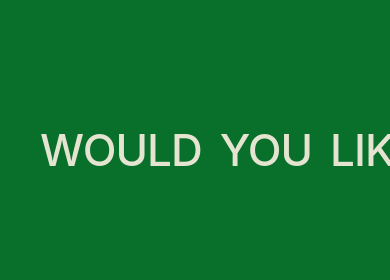
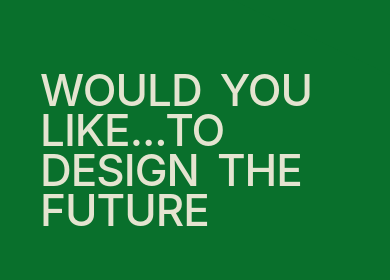
Before and after one commit to uwctrl-y/uwctrly, a Vue app: page / in a window 390 px wide. Shown: the part 808-1088 px from the top of the page. Built offline with nearby package versions, Linux system fonts and the light colour scheme.

Commit message:
added text wrap for smaller viewwidths

```diff
--- a/src/views/SlidingTextPreIntroduction.vue
+++ b/src/views/SlidingTextPreIntroduction.vue
@@ -123,6 +123,7 @@ export default {
   }
   .section-heading {
     padding-top: 0;
+    flex-wrap: wrap;
     column-gap: 22px;
   }
 }
--- a/src/views/preIntroduction.vue
+++ b/src/views/preIntroduction.vue
@@ -36,7 +36,7 @@ export default {
   components: { SlidingTextPreIntroduction },
   props: ['reachedIntro'],
   data() {
-    if (visualViewport >= 700) {
+    if (window.innerWidth >= 700) {
       const sentenceString1 = "WOULD YOU LIKE..."
       const sentenceArray1 = sentenceString1.split(" ").map(string => ({ content: string,}))
       const sentenceString2 = "TO DESIGN"
```
